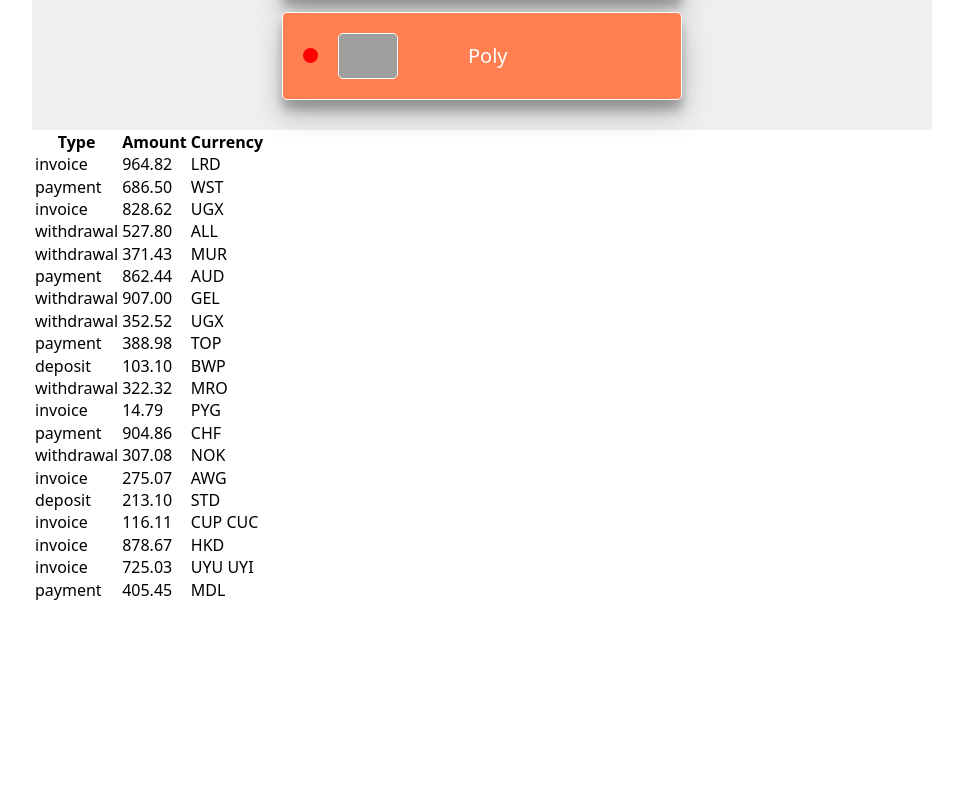
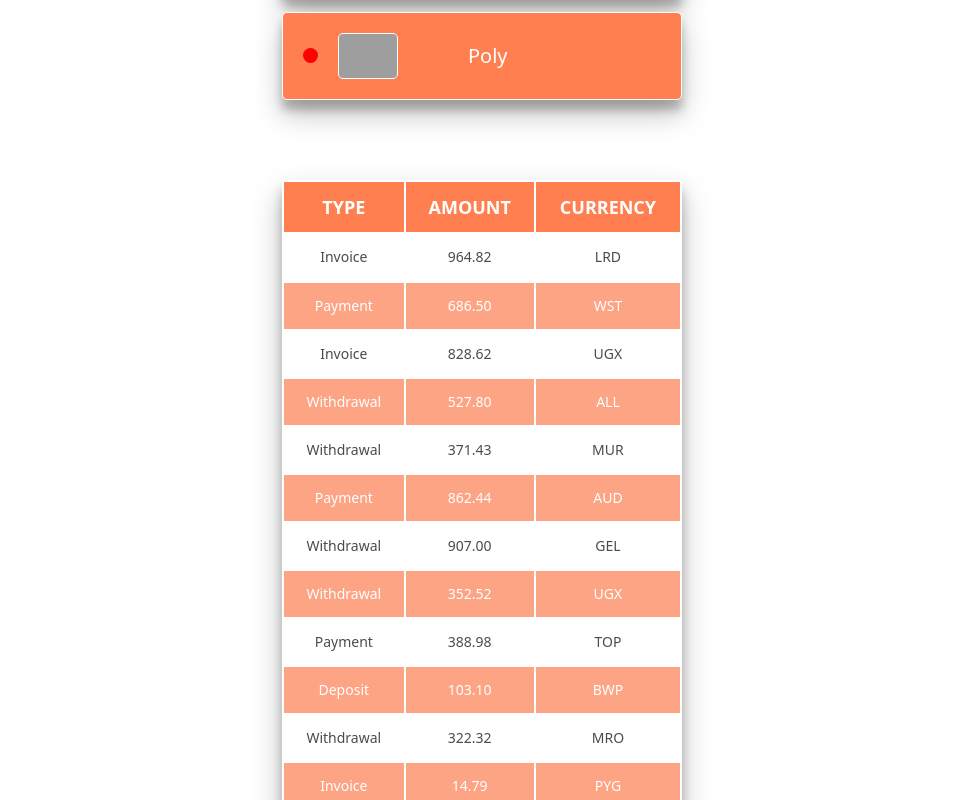
Before and after one commit to mhodunov/goit-react-hw-01-components, a React (Create React App) app: page / in a window 1280 px wide. Shown: the part 1300-2100 px from the top of the page, without its empty margins (158-1121 px from the left). Before the commit the page ends 1902 px from the top, so only its background shows below. Built offline with nearby package versions, Linux system fonts and the light colour scheme; grey boxes are pictures that could not be loaded.

Commit message:
style: add styles for TransactionsHistory component

```diff
--- a/src/FriendsList/FriendsList.module.css
+++ b/src/FriendsList/FriendsList.module.css
@@ -3,7 +3,6 @@
   list-style: none;
   flex-direction: column;
   width: 100%;
-  background-color: #efefef;
   margin: 0px auto;
   padding-top: 30px;
   padding-bottom: 30px;
--- a/src/Statistics/Statistics.module.css
+++ b/src/Statistics/Statistics.module.css
@@ -1,6 +1,5 @@
 .statistics {
   width: 100%;
-  background-color: #efefef;
   margin-top: 50px;
   margin-bottom: 50px;
   padding-top: 30px;
@@ -24,6 +23,7 @@
   text-align: center;
   margin: 0px auto;
   padding: 0;
+  box-shadow: 0 14px 28px rgba(0, 0, 0, 0.25), 0 10px 10px rgba(0, 0, 0, 0.22);
 }
 
 .item {
--- a/src/TransactionHistory/TransactionHistory.js
+++ b/src/TransactionHistory/TransactionHistory.js
@@ -1,18 +1,22 @@
 import React from 'react';
 import PropTypes from 'prop-types';
+import styles from './TransactionHistory.module.css'
 
 const TransactionHistory = ({transactions}) => (
-    <table className='transaction-history'>
+    <table className={styles.transactionHistory}>
+      <thead className={styles.head}>
         <tr>
           <th>Type</th>
           <th>Amount</th>
           <th>Currency</th>
         </tr>
+      </thead>
 
       <tbody>
         {transactions.map(({ id, type, amount, currency }) => (
-          <tr key={id}>
-            <td>{type}</td>
+          <tr key={id}
+              className = {styles.row}>
+            <td>{type.slice(0,1).toUpperCase() + type.slice(1)}</td>
             <td>{amount}</td>
             <td>{currency}</td>
           </tr>
--- /dev/null
+++ b/src/TransactionHistory/TransactionHistory.module.css
@@ -0,0 +1,34 @@
+.transactionHistory {
+  min-width: 400px;
+  margin-top: 50px;
+  margin-bottom: 50px;
+  margin-left: auto;
+  margin-right: auto;
+  text-align: center;
+  color: rgb(75, 75, 75);
+  box-shadow: 0 14px 28px rgba(0, 0, 0, 0.25), 0 10px 10px rgba(0, 0, 0, 0.22);
+}
+
+.transactionHistory th,
+.transactionHistory td {
+  padding: 15px;
+}
+
+.head {
+  background-color: coral;
+  color: white;
+  font-size: 18px;
+  font-weight: 500;
+  text-transform: uppercase;
+}
+
+.row {
+  font-size: 14px;
+  font-weight: 300;
+  border-radius: 5px;
+}
+
+.row:nth-child(2n) {
+  background-color: rgb(252, 164, 132);
+  color: white;
+}
```
Also changed, not shown: src/TransactionHistory/TransactionHistory.css (deleted).
